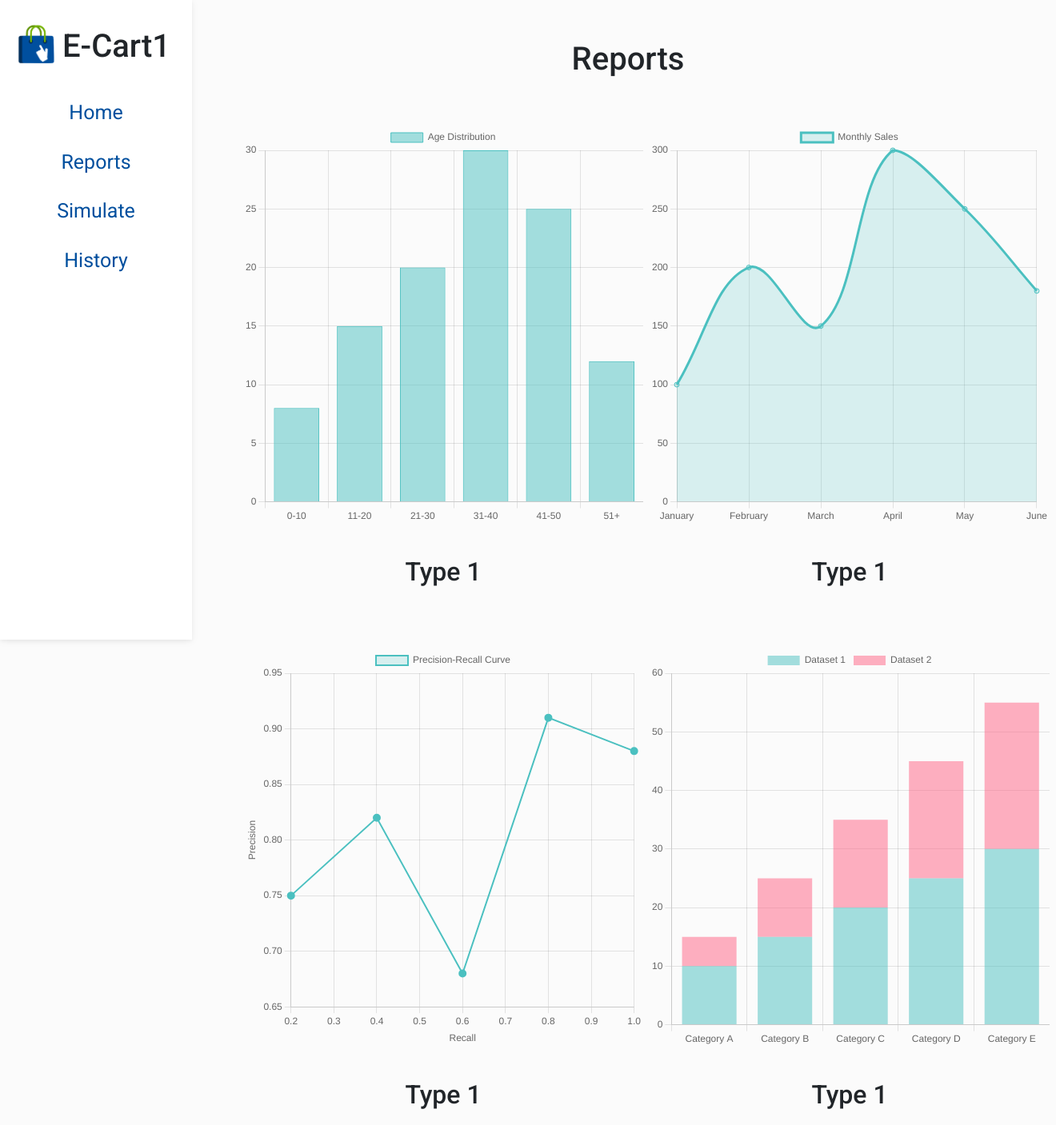
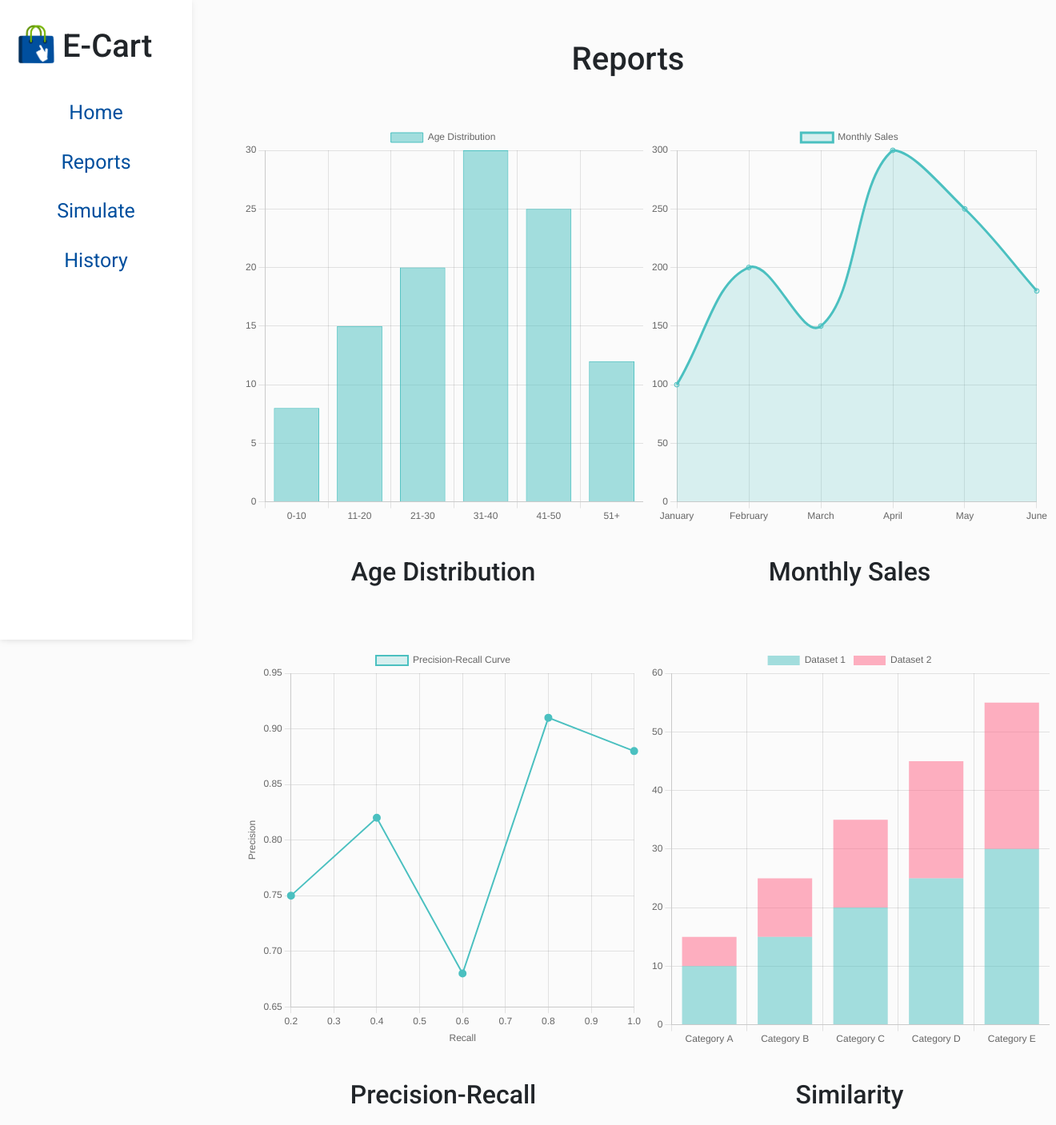
Before and after one commit to ashish-gopalika/Targeted-Marketing-Recommendation-System, a Django app: page /interaction/reports/1 in a window 1320 px wide. Shown: the whole page at 80% size. Run offline with Django 4.2, Linux system fonts and the light colour scheme; some libraries are stand-ins or nearby versions; some web fonts are replaced.

Commit message:
changes in reports

```diff
--- a/apps/templates/includes/sidebar.html
+++ b/apps/templates/includes/sidebar.html
@@ -60,7 +60,7 @@
   <div style="margin-left: 20px">
     <a href="/" class="d-flex align-items-center justify-content-center">
       <img width="50px" src="{% static 'img/Target.png' %}" />
-      <h1 style="margin-top: 14px; margin-left: 8px;">E-Cart1</h1>
+      <h1 style="margin-top: 14px; margin-left: 8px;">E-Cart</h1>
     </a>
   </div>
   <div style="display: flex; flex-direction: column; width: 100%; margin-top: 20px;">
--- a/apps/templates/reports/reports.html
+++ b/apps/templates/reports/reports.html
@@ -33,11 +33,11 @@
       <div class="row-graph">
         <div class="">
           <canvas id="histogramChart" height="500px" width="500px"></canvas>
-          <h2 style="text-align: center; margin-top: 40px;">Type 1</h2>
+          <h2 style="text-align: center; margin-top: 40px;">Age Distribution</h2>
         </div>
         <div class="ml-2">
           <canvas id="lineChart" height="500px" width="500px"></canvas>
-          <h2 style="text-align: center; margin-top: 40px;">Type 1</h2>
+          <h2 style="text-align: center; margin-top: 40px;">Monthly Sales</h2>
         </div>
       </div>
     </div>
@@ -46,11 +46,11 @@
         <div class="">
           <!-- <canvas id="histogramChart" height="500px" width="500px"></canvas> -->
           <canvas id="lineGraph" height="500px" width="500px"></canvas>
-          <h2 style="text-align: center; margin-top: 40px;">Type 1</h2>
+          <h2 style="text-align: center; margin-top: 40px;">Precision-Recall</h2>
         </div>
         <div class="ml-2">
           <canvas id="stackedBarChart" height="500px" width="500px"></canvas>
-          <h2 style="text-align: center; margin-top: 40px;">Type 1</h2>
+          <h2 style="text-align: center; margin-top: 40px;">Similarity</h2>
         </div>
       </div>
     </div>
```
